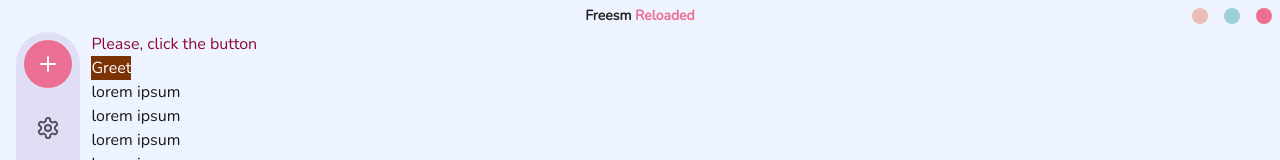
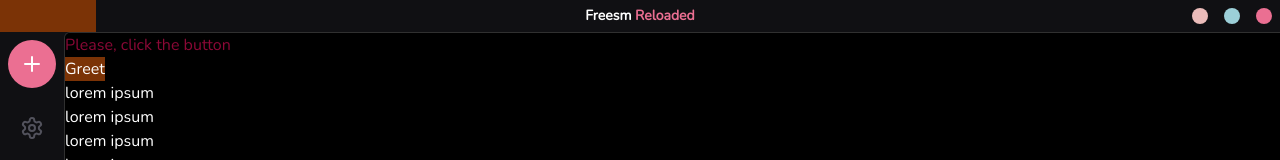
Before and after one commit to FreesmTeam/Kaede-discontinued, a React (Vite) app in the folder frontend/: page / in a window 1280 px wide. Shown: the top 160 px of the page. Built offline with nearby package versions, Linux system fonts and the light colour scheme.

Commit message:
feat: change layout styles

```diff
--- a/frontend/index.html
+++ b/frontend/index.html
@@ -6,7 +6,7 @@
         <title>freesm-reloaded</title>
     </head>
     <body style="--wails-draggable:drag">
-        <div id="windowHeader" class="z-[10000] h-8 w-full bg-black sticky top-0"></div>
+        <div id="windowHeader" class="z-[10000] h-8 w-full sticky top-0"></div>
         <div id="root" style="--wails-draggable:no-drag"></div>
         <script src="./src/main.tsx" type="module"></script>
     </body>
--- a/frontend/src/App.tsx
+++ b/frontend/src/App.tsx
@@ -11,9 +11,9 @@ function App() {
     }
 
     return (
-        <div id="App" className="text-zinc-900 flex h-[calc(100vh-32px)]">
+        <div id="App" className="text-white flex h-[calc(100vh-32px)]">
             <Sidebar />
-            <div className="__global-application w-full [&::-webkit-scrollbar]:w-3 [&::-webkit-scrollbar-track]:rounded-full [&::-webkit-scrollbar-track]:bg-transparent [&::-webkit-scrollbar-track]:mb-1 [&::-webkit-scrollbar-thumb]:rounded-full [&::-webkit-scrollbar-thumb]:bg-[#eb6f92]">
+            <div className="border-t-[1px] border-l-[1px] border-[#303030] bg-black rounded-tl-md overflow-auto w-full [&::-webkit-scrollbar]:w-3 [&::-webkit-scrollbar-track]:rounded-full [&::-webkit-scrollbar-track]:bg-transparent [&::-webkit-scrollbar-track]:my-1 [&::-webkit-scrollbar-thumb]:rounded-full [&::-webkit-scrollbar-thumb]:bg-[#eb6f92]">
                 <div id="result" className="result text-rose-900">
                     {resultText}
                 </div>
--- a/frontend/src/components/UI/Sidebar/Sidebar.tsx
+++ b/frontend/src/components/UI/Sidebar/Sidebar.tsx
@@ -3,8 +3,8 @@ import { sidebarButtons } from "../../../configs/sidebar";
 
 export default function Sidebar() {
     return (
-        <div className="sticky w-24 top-0 px-4 pb-2">
-            <div className="fixed flex flex-col gap-4 items-center justify-between w-16 h-full max-h-[calc(100vh-48px)] rounded-full bg-[#e0def4] py-2">
+        <div className="w-fit">
+            <div className="flex flex-col gap-4 items-center justify-between w-16 h-full max-h-[calc(100vh-32px)] py-2">
                 <div className="flex flex-col gap-4 items-center">
                     {
                         sidebarButtons.map((button) => {
--- a/frontend/src/components/UI/WindowHeader/WindowHeader.tsx
+++ b/frontend/src/components/UI/WindowHeader/WindowHeader.tsx
@@ -20,11 +20,11 @@ export default function WindowHeader() {
     }
 
     return (
-        <div className="flex flex-nowrap justify-between items-center gap-2 w-full h-8 bg-[#edf4ff]">
-            <div className="w-24"/>
+        <div className="flex flex-nowrap justify-between items-center gap-2 w-full h-8 bg-[#101013]">
+            <div className="w-24 bg-amber-900 h-full" onClick={() => window.history.back()} />
             <div
                 className="select-none px-2 flex flex-nowrap justify-start gap-2 items-center w-fit">
-                <div className="font-semibold text-nowrap text-sm text-zinc-800">
+                <div className="font-semibold text-nowrap text-sm text-white">
                     Freesm <span className="text-[#eb6f92]">Reloaded</span>
                 </div>
             </div>
--- a/frontend/src/style.css
+++ b/frontend/src/style.css
@@ -1,14 +1,14 @@
 @import "tailwindcss";
 
 html {
-    background-color: rgba(237, 244, 255, 1);
+    background-color: rgba(16, 16, 19, 255);
     overflow-y: hidden;
     height: 100vh;
 }
 
 body {
     margin: 0;
-    color: white;
+    color: rgba(16, 16, 19, 255);
     font-family: "Nunito", -apple-system, BlinkMacSystemFont, "Segoe UI", "Roboto",
     "Oxygen", "Ubuntu", "Cantarell", "Fira Sans", "Droid Sans", "Helvetica Neue",
     sans-serif;
@@ -25,7 +25,3 @@ body {
 .__global-no-drag {
     --wails-draggable: no-drag;
 }
-
-.__global-application {
-    overflow-y: scroll;
-}
```
Also changed, not shown: 1 other file (tests, documents, lock files or other folders).
